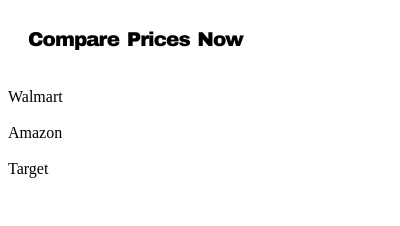
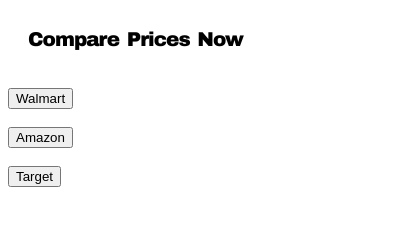
Before and after one commit to andrewcalcetas/Anthologyz, a browser extension: page popup.html in a window 400 px wide. Drawn offline with Linux system fonts and the light colour scheme.

Commit message:
Update popup.html
Made the stores buttons

```diff
--- a/popup.html
+++ b/popup.html
@@ -11,15 +11,15 @@
         </div>
         <br>
         <div class="Store1">
-            Walmart
+            <button>Walmart</button>
         </div>
         <br>
         <div class="Store2">
-            Amazon
+            <button>Amazon</button>
         </div>
         <br>
         <div class="Store3">
-            Target
+            <button>Target</button>
         </div>
 
     </body>
```
